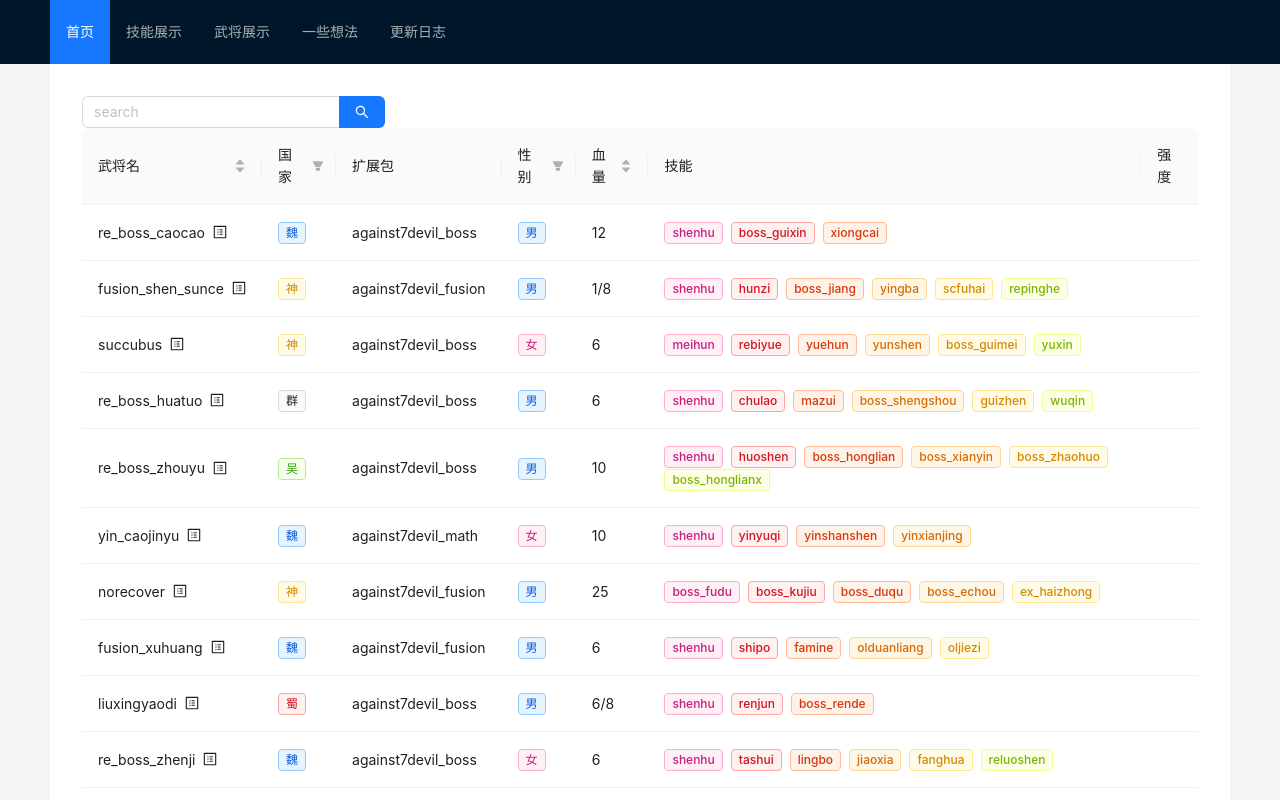
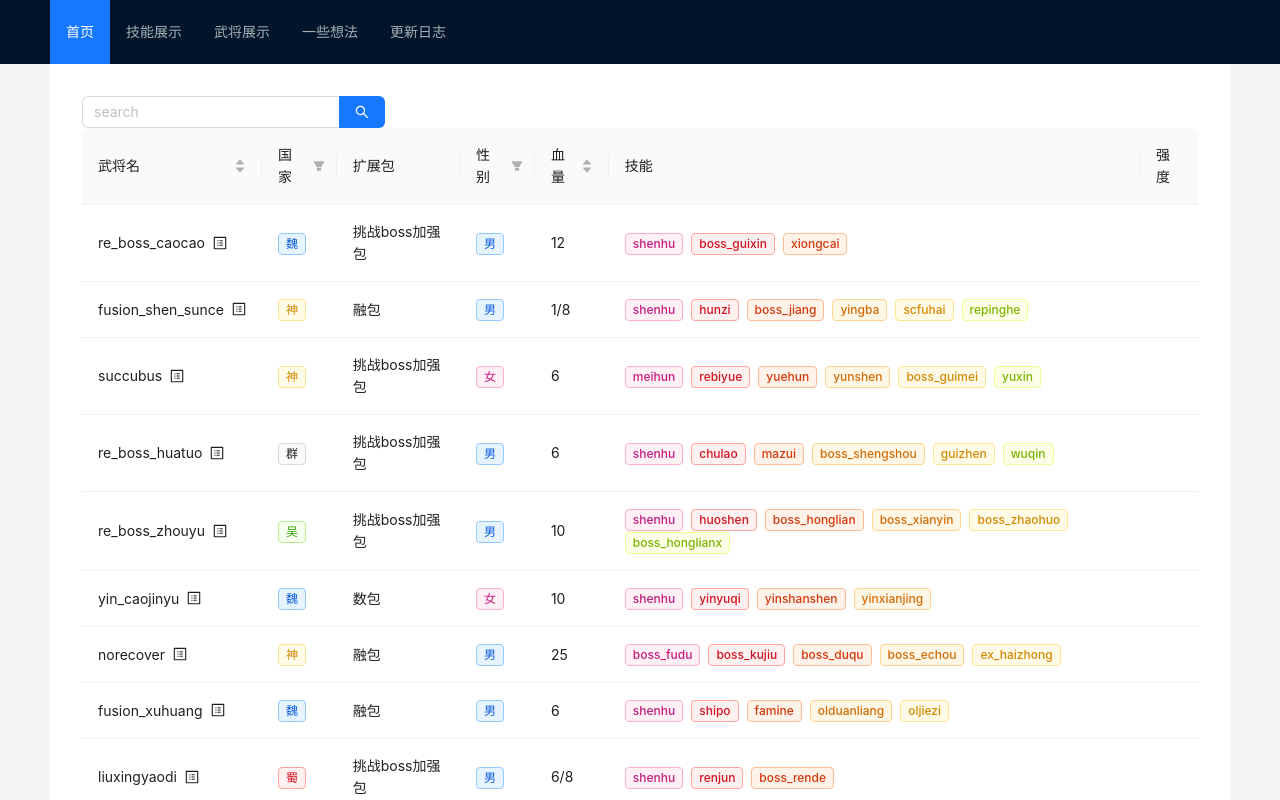
Before and after one commit to S-N-O-R-L-A-X/noname-extension, a React (Vite) app in the folder noname/: page /#/characters in a window 1280 px wide. Shown: the top 800 px of the page. Built offline with nearby package versions, Linux system fonts and the light colour scheme.

Commit message:
feat: update statistics

```diff
--- a/noname/src/Views/Characters/characters.json
+++ b/noname/src/Views/Characters/characters.json
@@ -2,44 +2,44 @@
   "names": [ "界魏武大帝", "界神孙策", "魅魔", "界药坛圣手", "界赤壁火神", "阴间曹金玉", "回血亡", "融徐晃",
     "六星耀帝", "界洛水仙子", "红脸婆", "界红脸婆", "扩貂蝉", "至尊吴帝", "乱世诸侯", "界年兽", "蛮王",
     "扩嬴政", "扩赵姬", "扩白起", "扩张仪", "扩商鞅", "扩赵高", "扩芈月", "扩吕不韦", "融贾诩", "融李儒",
-    "魏国机械", "蜀国机械", "蜀国英魂", "魏国英魂", "蜀国智囊团", "融蒲元", "融神姜维"
+    "魏国机械", "蜀国机械", "蜀国英魂", "魏国英魂", "蜀国智囊团", "融蒲元", "融神姜维", "界英招", "界相柳"
   ],
   "details": [
-    { "name": "re_boss_caocao", "gender": "male", "nationality": "wei", "hp": 12, "skills": [ "shenhu", "boss_guixin", "xiongcai" ], "ex_package": "against7devil_boss", "strength": "", "details": { } },
-    { "name": "fusion_shen_sunce", "gender": "male", "nationality": "shen", "hp": "1/8", "skills": [ "shenhu", "hunzi", "boss_jiang", "yingba", "scfuhai", "repinghe" ], "ex_package": "against7devil_fusion", "strength": "", "details": { } },
-    { "name": "succubus", "gender": "female", "nationality": "shen", "hp": 6, "skills": [ "meihun", "rebiyue", "yuehun", "yunshen", "boss_guimei", "yuxin" ], "ex_package": "against7devil_boss", "strength": "", "details": { } },
-    { "name": "re_boss_huatuo", "gender": "male", "nationality": "qun", "hp": 6, "skills": [ "shenhu", "chulao", "mazui", "boss_shengshou", "guizhen", "wuqin" ], "ex_package": "against7devil_boss", "strength": "", "details": { } },
-    { "name": "re_boss_zhouyu", "gender": "male", "nationality": "wu", "hp": 10, "skills": [ "shenhu", "huoshen", "boss_honglian", "boss_xianyin", "boss_zhaohuo", "boss_honglianx" ], "ex_package": "against7devil_boss", "strength": "", "details": { } },
-    { "name": "yin_caojinyu", "gender": "female", "nationality": "wei", "hp": 10, "skills": [ "shenhu", "yinyuqi", "yinshanshen", "yinxianjing" ], "ex_package": "against7devil_math", "strength": "", "details": { } },
-    { "name": "norecover", "gender": "male", "nationality": "shen", "hp": 25, "skills": [ "boss_fudu", "boss_kujiu", "boss_duqu", "boss_echou", "ex_haizhong" ], "ex_package": "against7devil_fusion", "strength": "", "details": { } },
-    { "name": "fusion_xuhuang", "gender": "male", "nationality": "wei", "hp": 6, "skills": [ "shenhu", "shipo", "famine", "olduanliang", "oljiezi" ], "ex_package": "against7devil_fusion", "strength": "", "details": { } },
-    { "name": "liuxingyaodi", "gender": "male", "nationality": "shu", "hp": "6/8", "skills": [ "shenhu", "renjun", "boss_rende" ], "ex_package": "against7devil_boss", "strength": "", "details": { } },
-    { "name": "re_boss_zhenji", "gender": "female", "nationality": "wei", "hp": 6, "skills": [ "shenhu", "tashui", "lingbo", "jiaoxia", "fanghua", "reluoshen" ], "ex_package": "against7devil_boss", "strength": "", "details": { } },
-    { "name": "fusion_honglianpo", "gender": "female", "nationality": "shen", "hp": 8, "skills": [ "boss_shiyou", "boss_wangshi", "boss_didong", "boss_guimei", "boss_xuechi" ], "ex_package": "against7devil_fusion", "strength": "", "details": { } },
-    { "name": "ex_diaochan", "gender": "female", "nationality": "qun", "hp": 3, "skills": [ "shenhu", "ex_yuhun", "ex_kongshen" ], "ex_package": "against7devil_ex", "strength": "", "details": { } },
-    { "name": "re_fusion_honglianpo", "gender": "female", "nationality": "shen", "hp": 8, "skills": [ "boss_shiyou", "rewangshi", "boss_didong", "boss_guimei", "rexuechi" ], "ex_package": "against7devil_fusion", "strength": "", "details": { } },
-    { "name": "zhizunwudi", "gender": "male", "nationality": "wu", "hp": 8, "skills": [ "shenhu", "wuye", "boss_zhiheng" ], "ex_package": "against7devil_boss", "strength": "", "details": { } },
-    { "name": "luanshizhuhou", "gender": "male", "nationality": "qun", "hp": 10, "skills": [ "shenhu", "qibing", "hunzhan" ], "ex_package": "against7devil_boss", "strength": "", "details": { } },
-    { "name": "re_nianshou", "gender": "male", "nationality": "shen", "hp": 4, "skills": [ "boss_nianrui", "boss_mengtai", "boss_jingjue", "boss_renxing", "boss_ruizhi", "boss_nbaonu", "boss_shouyi" ], "ex_package": "against7devil_boss", "strength": "", "details": { } },
-    { "name": "barbarian_king", "gender": "male", "nationality": "qun", "hp": 10, "skills": [ "shenhu", "equan", "manji", "manyi", "mansi", "xiangzhen", "huoshou", "zaiqi", "juxiang", "hanyong" ], "ex_package": "against7devil_fusion", "strength": "", "details": { } },
-    { "name": "ex_yingzheng", "gender": "male", "nationality": "daqin", "hp": 8, "skills": [ "shenhu", "ex_yitong", "ex_shihuang", "ex_liuhe", "ex_zulong", "ex_fenshu", "ex_kencao" ], "ex_package": "against7devil_ex", "strength": "", "details": { } },
-    { "name": "ex_zhaoji", "gender": "female", "nationality": "daqin", "hp": 4, "skills": [ "ex_shanwu", "ex_daqi", "ex_xianji", "ex_huoluan" ], "ex_package": "against7devil_ex", "strength": "", "details": { } },
-    { "name": "ex_baiqi", "gender": "male", "nationality": "daqin", "hp": 8, "skills": [ "shenhu", "ex_wuan", "ex_shashen", "ex_fachu", "ex_changsheng", "bubing_fangzhen", "qibing_liangju", "qibing_changjian", "ex_kencao", "nushou_jinnu" ], "ex_package": "against7devil_ex", "strength": "", "details": { } },
-    { "name": "ex_zhangyi", "gender": "male", "nationality": "daqin", "hp": 6, "skills": [ "shenhu", "ex_lianheng", "ex_xiongbian", "ex_qiaoshe", "ex_xichu" ], "ex_package": "against7devil_ex", "strength": "", "details": { } },
-    { "name": "ex_shangyang", "gender": "male", "nationality": "daqin", "hp": 6, "skills": [ "shenhu", "ex_bianfa", "ex_limu", "ex_kencao", "ex_lianzuo" ], "ex_package": "against7devil_ex", "strength": "", "details": { } },
-    { "name": "ex_zhaogao", "gender": "male", "nationality": "daqin", "hp": 6, "skills": [ "shenhu", "ex_zhilu", "ex_gaizhao", "ex_haizhong", "ex_aili", "ex_zaiguan", "ex_kencao" ], "ex_package": "against7devil_ex", "strength": "", "details": { } },
-    { "name": "ex_miyue", "gender": "female", "nationality": "daqin", "hp": 8, "skills": [ "shenhu", "ex_zhangzheng", "ex_taihou", "ex_youmie", "ex_yintui" ], "ex_package": "against7devil_ex", "strength": "", "details": { } },
-    { "name": "ex_lvbuwei", "gender": "male", "nationality": "daqin", "hp": 4, "skills": [ "shenhu", "ex_jugu", "ex_qihuo", "ex_chunqiu", "ex_baixiang" ], "ex_package": "against7devil_ex", "strength": "", "details": { } },
-    { "name": "fusion_jiaxu", "gender": "male", "nationality": "qun", "hp": 7, "skills": [ "rewansha", "reluanwu", "reweimu", "zhenlue", "fusion_jianshu", "fusion_yongdi" ], "ex_package": "against7devil_fusion", "strength": "", "details": { } },
-    { "name": "fusion_liru", "gender": "male", "nationality": "qun", "hp": 5, "skills": [ "shenhu", "juece", "mieji", "fencheng", "xinjuece", "xinmieji", "xinfencheng", "rejuece", "remieji", "fusion_zhudong", "fusion_cidu" ], "ex_package": "against7devil_fusion", "strength": "", "details": { } },
-    { "name": "fusion_weiguojixie", "gender": "none", "nationality": "wei", "hp": 10, "skills": [ "boss_jiguan", "boss_nailuo", "boss_didongjg", "boss_lianyujg", "boss_tunshi", "boss_tanshi" ], "ex_package": "against7devil_fusion", "strength": "", "details": { } },
-    { "name": "fusion_shuguojixie", "gender": "none", "nationality": "shu", "hp": 15, "skills": [ "boss_jiguan", "boss_yuhuojg", "boss_tianyun", "fusion_zhenwei", "fusion_benlei", "yizhong", "boss_lingyu", "boss_mojianjg" ], "ex_package": "against7devil_fusion", "strength": "", "details": { } },
-    { "name": "fusion_shuguoyinghun", "gender": "none", "nationality": "shu", "hp": "1/2", "skills": [ "shenhu", "fusion_gongshen", "boss_jingmiao", "boss_zhinang", "boss_biantian", "bazhen", "boss_lingfeng", "boss_jizhen", "boss_yuhuojg", "boss_qiwu", "boss_tianyujg", "boss_xiaorui", "boss_huchen", "boss_fengjian", "boss_keding" ], "ex_package": "against7devil_fusion", "strength": "", "details": { } },
-    { "name": "fusion_shuguoyinghun2", "gender": "none", "nationality": "shu", "hp": "3/5", "skills": [ "shenhu", "fusion_gongshen", "boss_jingmiao", "boss_zhinang", "boss_biantian", "bazhen", "boss_yuhuojg", "boss_qiwu", "boss_tianyujg" ], "ex_package": "against7devil_fusion", "strength": "", "details": { } },
-    { "name": "fusion_weiguoyinghun", "gender": "none", "nationality": "wei", "hp": 10, "skills": [ "shenhu", "boss_xuanlei", "boss_skonghun", "boss_chiying", "boss_chuanyun", "boss_leili", "boss_fengxing", "boss_jueji", "fusion_jiaoxie" ], "ex_package": "against7devil_fusion", "strength": "", "details": { } },
-    { "name": "fusion_puyuan", "gender": "male", "nationality": "shu", "hp": 10, "skills": [ "shenhu", "fusion_shengong", "olqisi", "pytianjiang", "fusion_zhuren", "fusion_bianshui" ], "ex_package": "against7devil_fusion", "strength": "", "details": { } },
-    { "name": "fusion_shen_jiangwei", "gender": "male", "nationality": "shen", "hp": 10, "skills": [ "shenhu", "jiufa", "fusion_tianren", "fusion_pingxiang", "fusion_tiaoxin", "olzhiji" ], "ex_package": "against7devil_fusion", "strength": "", "details": { } },
-    { "name": "re_boss_yingzhao", "gender": "male", "nationality": "shen", "hp": 25, "skills": [ "shenhu", "re_boss_yaoshou", "boss_fengdong", "boss_xunyou", "boss_sipu" ], "ex_package": "against7devil_boss", "strength": "", "details": { } },
-    { "name": "re_boss_xiangliu", "gender": "male", "nationality": "shen", "hp": 20, "skills": [ "shenhu", "re_boss_yaoshou", "boss_duqu", "boss_jiushou", "re_boss_echou" ], "ex_package": "against7devil_boss", "strength": "", "details": { } }
+    { "name": "re_boss_caocao", "gender": "male", "nationality": "wei", "hp": 12, "skills": [ "shenhu", "boss_guixin", "xiongcai" ], "ex_package": "挑战boss加强包", "strength": "", "details": { } },
+    { "name": "fusion_shen_sunce", "gender": "male", "nationality": "shen", "hp": "1/8", "skills": [ "shenhu", "hunzi", "boss_jiang", "yingba", "scfuhai", "repinghe" ], "ex_package": "融包", "strength": "", "details": { } },
+    { "name": "succubus", "gender": "female", "nationality": "shen", "hp": 6, "skills": [ "meihun", "rebiyue", "yuehun", "yunshen", "boss_guimei", "yuxin" ], "ex_package": "挑战boss加强包", "strength": "", "details": { } },
+    { "name": "re_boss_huatuo", "gender": "male", "nationality": "qun", "hp": 6, "skills": [ "shenhu", "chulao", "mazui", "boss_shengshou", "guizhen", "wuqin" ], "ex_package": "挑战boss加强包", "strength": "", "details": { } },
+    { "name": "re_boss_zhouyu", "gender": "male", "nationality": "wu", "hp": 10, "skills": [ "shenhu", "huoshen", "boss_honglian", "boss_xianyin", "boss_zhaohuo", "boss_honglianx" ], "ex_package": "挑战boss加强包", "strength": "", "details": { } },
+    { "name": "yin_caojinyu", "gender": "female", "nationality": "wei", "hp": 10, "skills": [ "shenhu", "yinyuqi", "yinshanshen", "yinxianjing" ], "ex_package": "数包", "strength": "", "details": { } },
+    { "name": "norecover", "gender": "male", "nationality": "shen", "hp": 25, "skills": [ "boss_fudu", "boss_kujiu", "boss_duqu", "boss_echou", "ex_haizhong" ], "ex_package": "融包", "strength": "", "details": { } },
+    { "name": "fusion_xuhuang", "gender": "male", "nationality": "wei", "hp": 6, "skills": [ "shenhu", "shipo", "famine", "olduanliang", "oljiezi" ], "ex_package": "融包", "strength": "", "details": { } },
+    { "name": "liuxingyaodi", "gender": "male", "nationality": "shu", "hp": "6/8", "skills": [ "shenhu", "renjun", "boss_rende" ], "ex_package": "挑战boss加强包", "strength": "", "details": { } },
+    { "name": "re_boss_zhenji", "gender": "female", "nationality": "wei", "hp": 6, "skills": [ "shenhu", "tashui", "lingbo", "jiaoxia", "fanghua", "reluoshen" ], "ex_package": "挑战boss加强包", "strength": "", "details": { } },
+    { "name": "fusion_honglianpo", "gender": "female", "nationality": "shen", "hp": 8, "skills": [ "boss_shiyou", "boss_wangshi", "boss_didong", "boss_guimei", "boss_xuechi" ], "ex_package": "融包", "strength": "", "details": { } },
+    { "name": "ex_diaochan", "gender": "female", "nationality": "qun", "hp": 3, "skills": [ "shenhu", "ex_yuhun", "ex_kongshen" ], "ex_package": "扩包", "strength": "", "details": { } },
+    { "name": "re_fusion_honglianpo", "gender": "female", "nationality": "shen", "hp": 8, "skills": [ "boss_shiyou", "rewangshi", "boss_didong", "boss_guimei", "rexuechi" ], "ex_package": "融包", "strength": "", "details": { } },
+    { "name": "zhizunwudi", "gender": "male", "nationality": "wu", "hp": 8, "skills": [ "shenhu", "wuye", "boss_zhiheng" ], "ex_package": "挑战boss加强包", "strength": "", "details": { } },
+    { "name": "luanshizhuhou", "gender": "male", "nationality": "qun", "hp": 10, "skills": [ "shenhu", "qibing", "hunzhan" ], "ex_package": "挑战boss加强包", "strength": "", "details": { } },
+    { "name": "re_nianshou", "gender": "male", "nationality": "shen", "hp": 4, "skills": [ "boss_nianrui", "boss_mengtai", "boss_jingjue", "boss_renxing", "boss_ruizhi", "boss_nbaonu", "boss_shouyi" ], "ex_package": "挑战boss加强包", "strength": "", "details": { } },
+    { "name": "barbarian_king", "gender": "male", "nationality": "qun", "hp": 10, "skills": [ "shenhu", "equan", "manji", "manyi", "mansi", "xiangzhen", "huoshou", "zaiqi", "juxiang", "hanyong" ], "ex_package": "融包", "strength": "", "details": { } },
+    { "name": "ex_yingzheng", "gender": "male", "nationality": "daqin", "hp": 8, "skills": [ "shenhu", "ex_yitong", "ex_shihuang", "ex_liuhe", "ex_zulong", "ex_fenshu", "ex_kencao" ], "ex_package": "扩包", "strength": "", "details": { } },
+    { "name": "ex_zhaoji", "gender": "female", "nationality": "daqin", "hp": 4, "skills": [ "ex_shanwu", "ex_daqi", "ex_xianji", "ex_huoluan" ], "ex_package": "扩包", "strength": "", "details": { } },
+    { "name": "ex_baiqi", "gender": "male", "nationality": "daqin", "hp": 8, "skills": [ "shenhu", "ex_wuan", "ex_shashen", "ex_fachu", "ex_changsheng", "bubing_fangzhen", "qibing_liangju", "qibing_changjian", "ex_kencao", "nushou_jinnu" ], "ex_package": "扩包", "strength": "", "details": { } },
+    { "name": "ex_zhangyi", "gender": "male", "nationality": "daqin", "hp": 6, "skills": [ "shenhu", "ex_lianheng", "ex_xiongbian", "ex_qiaoshe", "ex_xichu" ], "ex_package": "扩包", "strength": "", "details": { } },
+    { "name": "ex_shangyang", "gender": "male", "nationality": "daqin", "hp": 6, "skills": [ "shenhu", "ex_bianfa", "ex_limu", "ex_kencao", "ex_lianzuo" ], "ex_package": "扩包", "strength": "", "details": { } },
+    { "name": "ex_zhaogao", "gender": "male", "nationality": "daqin", "hp": 6, "skills": [ "shenhu", "ex_zhilu", "ex_gaizhao", "ex_haizhong", "ex_aili", "ex_zaiguan", "ex_kencao" ], "ex_package": "扩包", "strength": "", "details": { } },
+    { "name": "ex_miyue", "gender": "female", "nationality": "daqin", "hp": 8, "skills": [ "shenhu", "ex_zhangzheng", "ex_taihou", "ex_youmie", "ex_yintui" ], "ex_package": "扩包", "strength": "", "details": { } },
+    { "name": "ex_lvbuwei", "gender": "male", "nationality": "daqin", "hp": 4, "skills": [ "shenhu", "ex_jugu", "ex_qihuo", "ex_chunqiu", "ex_baixiang" ], "ex_package": "扩包", "strength": "", "details": { } },
+    { "name": "fusion_jiaxu", "gender": "male", "nationality": "qun", "hp": 7, "skills": [ "rewansha", "reluanwu", "reweimu", "zhenlue", "fusion_jianshu", "fusion_yongdi" ], "ex_package": "融包", "strength": "", "details": { } },
+    { "name": "fusion_liru", "gender": "male", "nationality": "qun", "hp": 5, "skills": [ "shenhu", "juece", "mieji", "fencheng", "xinjuece", "xinmieji", "xinfencheng", "rejuece", "remieji", "fusion_zhudong", "fusion_cidu" ], "ex_package": "融包", "strength": "", "details": { } },
+    { "name": "fusion_weiguojixie", "gender": "none", "nationality": "wei", "hp": 10, "skills": [ "boss_jiguan", "boss_nailuo", "boss_didongjg", "boss_lianyujg", "boss_tunshi", "boss_tanshi" ], "ex_package": "融包", "strength": "", "details": { } },
+    { "name": "fusion_shuguojixie", "gender": "none", "nationality": "shu", "hp": 15, "skills": [ "boss_jiguan", "boss_yuhuojg", "boss_tianyun", "fusion_zhenwei", "fusion_benlei", "yizhong", "boss_lingyu", "boss_mojianjg" ], "ex_package": "融包", "strength": "", "details": { } },
+    { "name": "fusion_shuguoyinghun", "gender": "none", "nationality": "shu", "hp": "1/2", "skills": [ "shenhu", "fusion_gongshen", "boss_jingmiao", "boss_zhinang", "boss_biantian", "bazhen", "boss_lingfeng", "boss_jizhen", "boss_yuhuojg", "boss_qiwu", "boss_tianyujg", "boss_xiaorui", "boss_huchen", "boss_fengjian", "boss_keding" ], "ex_package": "融包", "strength": "", "details": { } },
+    { "name": "fusion_shuguoyinghun2", "gender": "none", "nationality": "shu", "hp": "3/5", "skills": [ "shenhu", "fusion_gongshen", "boss_jingmiao", "boss_zhinang", "boss_biantian", "bazhen", "boss_yuhuojg", "boss_qiwu", "boss_tianyujg" ], "ex_package": "融包", "strength": "", "details": { } },
+    { "name": "fusion_weiguoyinghun", "gender": "none", "nationality": "wei", "hp": 10, "skills": [ "shenhu", "boss_xuanlei", "boss_skonghun", "boss_chiying", "boss_chuanyun", "boss_leili", "boss_fengxing", "boss_jueji", "fusion_jiaoxie" ], "ex_package": "融包", "strength": "", "details": { } },
+    { "name": "fusion_puyuan", "gender": "male", "nationality": "shu", "hp": 10, "skills": [ "shenhu", "fusion_shengong", "olqisi", "pytianjiang", "fusion_zhuren", "fusion_bianshui" ], "ex_package": "融包", "strength": "", "details": { } },
+    { "name": "fusion_shen_jiangwei", "gender": "male", "nationality": "shen", "hp": 10, "skills": [ "shenhu", "jiufa", "fusion_tianren", "fusion_pingxiang", "fusion_tiaoxin", "olzhiji" ], "ex_package": "融包", "strength": "", "details": { } },
+    { "name": "re_boss_yingzhao", "gender": "male", "nationality": "shen", "hp": 25, "skills": [ "shenhu", "re_boss_yaoshou", "boss_fengdong", "boss_xunyou", "boss_sipu" ], "ex_package": "挑战boss加强包", "strength": "", "details": { } },
+    { "name": "re_boss_xiangliu", "gender": "male", "nationality": "shen", "hp": 20, "skills": [ "shenhu", "re_boss_yaoshou", "boss_duqu", "boss_jiushou", "re_boss_echou" ], "ex_package": "挑战boss加强包", "strength": "", "details": { } }
   ]
 }
--- a/noname/src/Views/Future/Future.tsx
+++ b/noname/src/Views/Future/Future.tsx
@@ -2,7 +2,9 @@ export default function Future() {
   return (
     <p>
       展示武将部分，武将详细信息通过点击头像旁边的icon获得。
-
+      自定义阴间将池。
+      增加人物使用技巧。
+      增加克制角色和被克制角色。
       首页提供打赏功能，跳转到仓库和个人主页功能。
     </p>
   )
```
